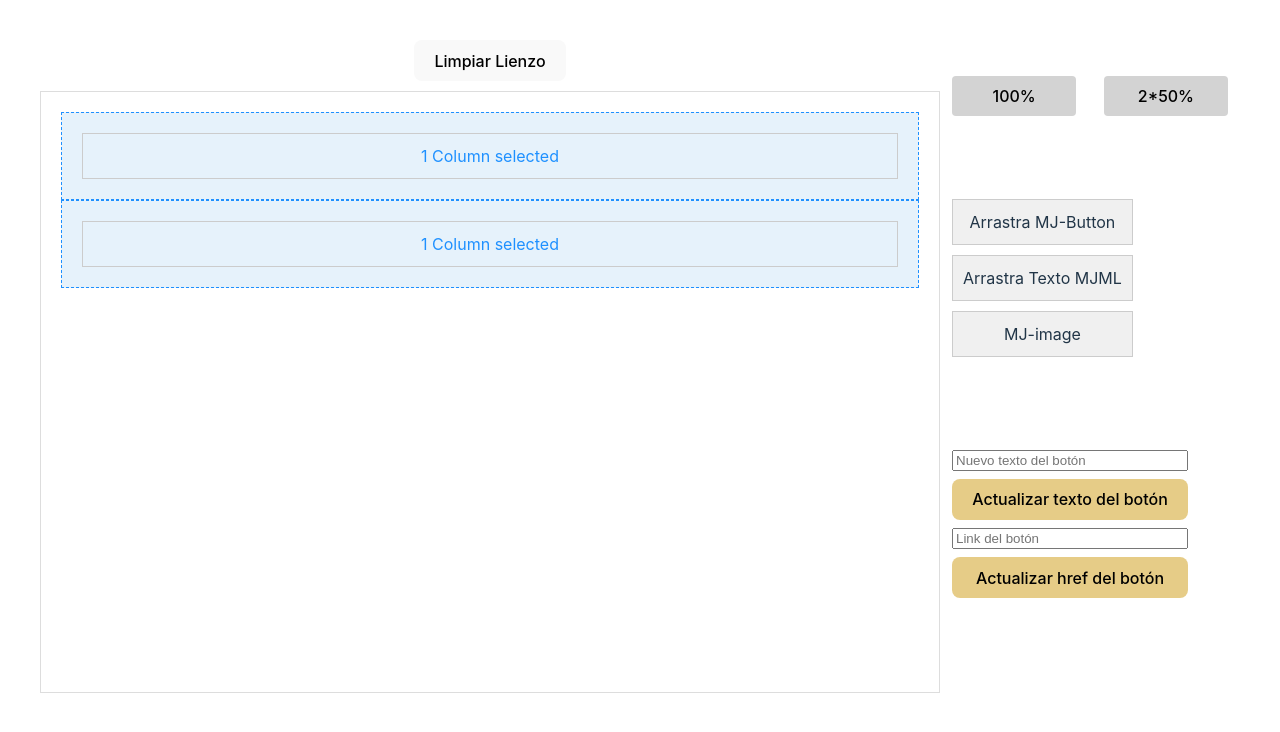
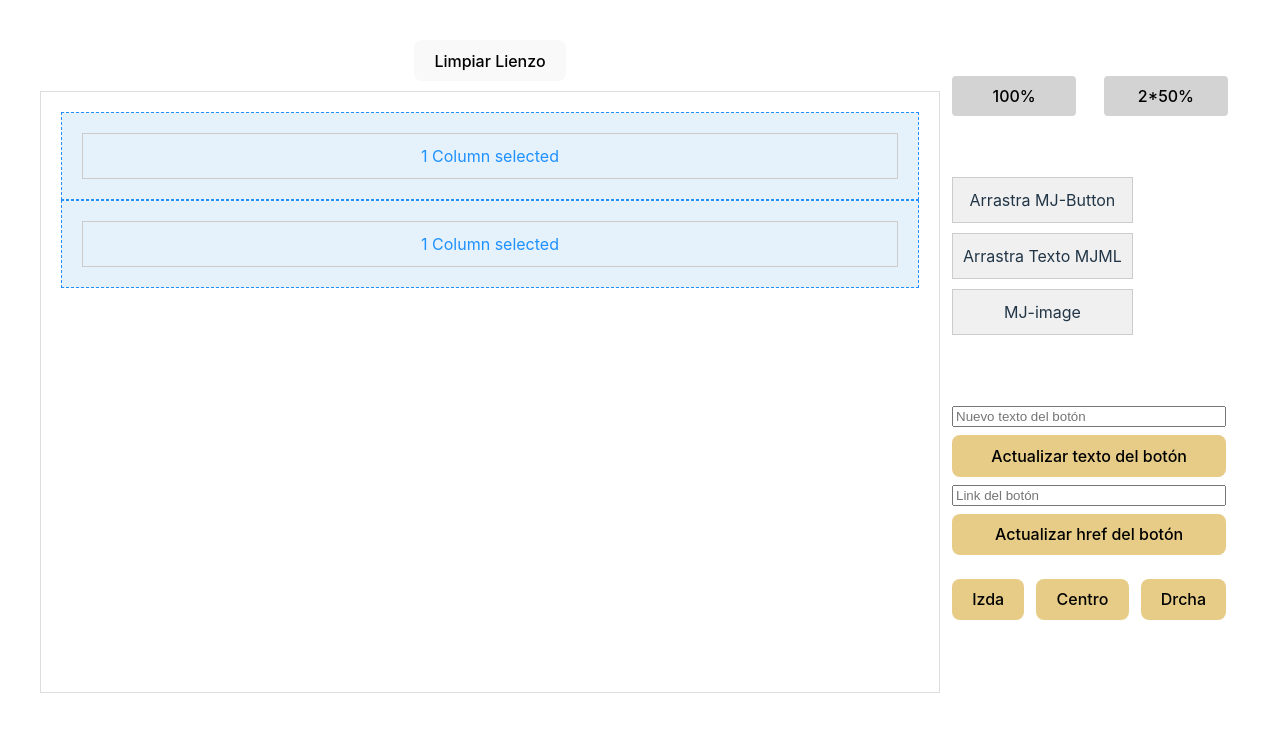
Before and after one commit to mvierapac/custom-email-editor, a Vue app: page / in a window 1280 px wide. Shown: the top 732 px of the page. Built offline with nearby package versions, Linux system fonts and the light colour scheme.

Commit message:
button alignment

```diff
--- a/src/components/MjmlEditor.vue
+++ b/src/components/MjmlEditor.vue
@@ -40,7 +40,13 @@
         <button class="property-btn" @click="updateButtonText(buttonText)">Actualizar texto del botón</button>
         <input type="text" v-model="buttonLink" placeholder="Link del botón" />
         <button class="property-btn" @click="updateButtonHref(buttonLink)">Actualizar href del botón</button>
+        <div class="align-buttons">
+          <button class="align-button" @click="updateButtonAlignment('left')">Izda</button>
+          <button class="align-button" @click="updateButtonAlignment('center')">Centro</button>
+          <button class="align-button" @click="updateButtonAlignment('right')">Drcha</button>
+        </div>
       </div>
+
     </div>
   </div>
 </template>
@@ -107,7 +113,7 @@ export default {
       // Generamos el MJML según el tipo de bloque
       if (this.dragItemType === 'button') {
         mjmlContent = `
-          <mj-button css-class="mj-button-${blockId}" text-decoration="none" href="javascript:void(0);" background-color="#1973b8" color="white" editable="true" border-radius="1px" inner-padding="12px 32px">
+          <mj-button css-class="${blockId}" text-decoration="none" href="javascript:void(0);" background-color="#1973b8" color="white" editable="true" border-radius="1px" inner-padding="12px 32px">
             Botón
           </mj-button>
         `;
@@ -252,7 +258,24 @@ export default {
     } else {
       console.log('No hay bloque seleccionado.');
     }
-  }
+  },
+  updateButtonAlignment(alignment) {
+    if (this.selectedBlock) {
+      // En este caso actuamos sobre el bloque en sí
+      console.log(this.selectedBlock)
+
+      const blockId = this.selectedBlock.getAttribute('data-block-id');
+      // Buscar el descendiente con la clase del blockId
+      const targetElement = this.selectedBlock.querySelector(`.${blockId}`);
+      if (targetElement) {
+
+        targetElement.style.textAlign = `-webkit-${alignment}`;
+        console.log(`Alineación del botón actualizada a: ${alignment}`);
+      } else {
+        console.log(`No se encontró un descendiente con la clase .${blockId}`);
+      }
+    }
+    },
   }
 }
 </script>
@@ -291,11 +314,18 @@ margin: 0;
 }
 
 .single-column {
-display: flex;
-justify-content: center;
-align-items: center;
+display: block;
+width: 100%;
+/* justify-content: center;
+align-items: center; */
 height: 100px;
 border: 1px solid #ccc;
+}
+
+.single-column > div {
+  /* Estilos para el div hijo directo de .single-column */
+  width: 100%;
+  max-width: 600px;
 }
 
 .two-columns {
@@ -312,6 +342,11 @@ display: flex;
 justify-content: center;
 align-items: center;
 height: 100px;
+}
+
+.column > div {
+  width: 100%;
+  max-width: 600px;
 }
 
 .single-column, .column {
@@ -375,6 +410,9 @@ background-color: #a9a9a9;
 
 
 .block-wrapper {
+  width: 100%;
+  max-width: 600px;
+  display: block;
   box-sizing: border-box;
   outline: none;
 }
@@ -391,4 +429,14 @@ background-color: #a9a9a9;
   gap: 8px;
 }
 
+.align-buttons {
+  margin-top: 16px;
+  display: flex;
+  gap: 12px;
+}
+
+.align-button {
+  background-color: #e4c77be7;
+}
+
 </style>
```
